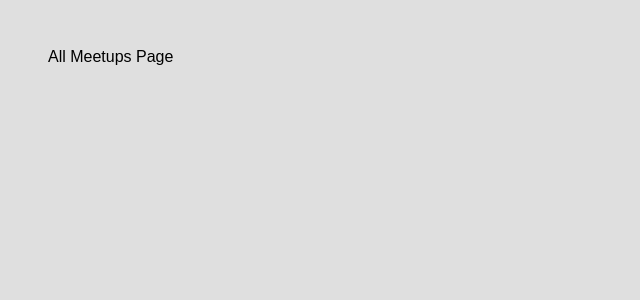
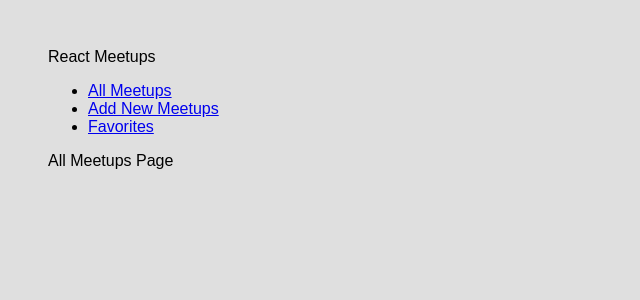
Before and after one commit to kurucaner/todo-list, a React (Create React App) app: page / in a window 1280 px wide. Shown: the top 300 px of the page, without its empty margins (0-640 px from the left). Built offline with nearby package versions, Linux system fonts and the light colour scheme.

Commit message:
added Link

```diff
--- a/src/App.js
+++ b/src/App.js
@@ -4,10 +4,12 @@
 import AllMeetupsPage from "./pages/AllMeetups";
 import NewMeetupPage from "./pages/NewMeetup";
 import FavoritesPage from "./pages/Favorites";
+import MainNavigation from "./components/layout/MainNavigation";
 
 function App() {
   return (
     <div>
+      <MainNavigation />
       <Switch>
         <Route path="/" exact>
           <AllMeetupsPage />
--- /dev/null
+++ b/src/components/layout/MainNavigation.js
@@ -0,0 +1,25 @@
+import React from "react";
+import { Link } from "react-router-dom";
+
+const MainNavigation = () => {
+  return (
+    <header>
+      <div>React Meetups</div>
+      <nav>
+        <ul>
+          <li>
+            <Link to="/">All Meetups</Link>
+          </li>
+          <li>
+            <Link to="/new-meetup">Add New Meetups</Link>
+          </li>
+          <li>
+            <Link to="/favorites">Favorites</Link>
+          </li>
+        </ul>
+      </nav>
+    </header>
+  );
+};
+
+export default MainNavigation;
```
